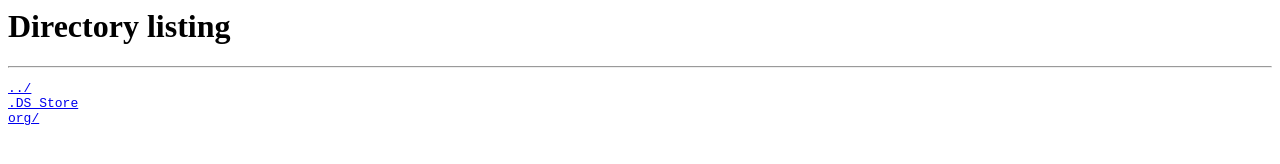
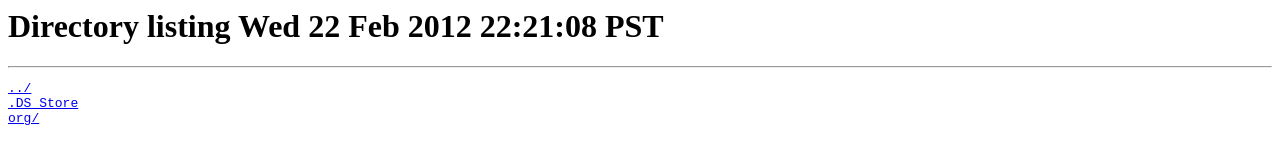
Before and after one commit to kellyrob99/Jenkins-api-tour, a plain HTML site: page repository/index.html in a window 1280 px wide. Drawn offline with Linux system fonts and the light colour scheme.

Commit message:
added date to update-directory-index.sh file, regenerated indexes

```diff
--- a/repository/index.html
+++ b/repository/index.html
@@ -1,6 +1,6 @@
 <html>
 <body>
-<h1>Directory listing</h1>
+<h1>Directory listing Wed 22 Feb 2012 22:21:08 PST</h1>
 <hr/>
 <pre>
 <a href="../">../</a>
```
Also changed, not shown: repository/org/index.html (+1 -1 lines), repository/org/kar/hudson-api/0.2-SNAPSHOT/index.html (+1 -1 lines), repository/org/kar/hudson-api/index.html (+1 -1 lines), repository/org/kar/index.html (+1 -1 lines), 1 other file.
